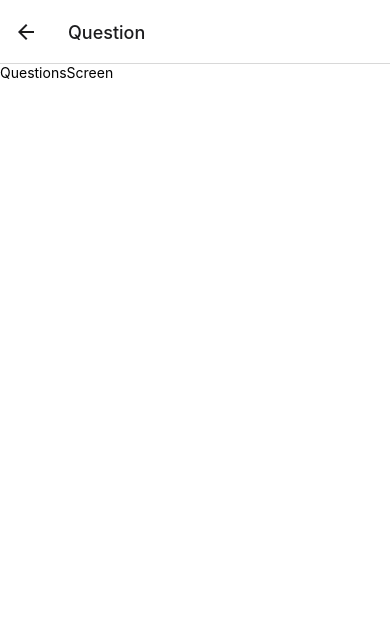
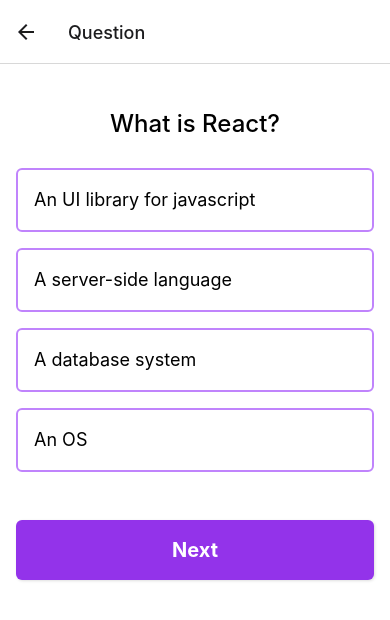
Before and after one commit to Rahul8320/Expo-Quiz-App, a React Native app: screen /Question in a window 390 px wide. Shown: the top 620 px of the page. Built offline with nearby package versions, Linux system fonts and the light colour scheme.

Commit message:
Add Questions Screen

```diff
--- /dev/null
+++ b/src/config/questions.js
@@ -0,0 +1,57 @@
+export const reactQuestions = [
+  {
+    id: 1,
+    question: "What is React?",
+    options: [
+      "An UI library for javascript",
+      "A server-side language",
+      "A database system",
+      "An OS",
+    ],
+    correctAnswer: "An UI library for javascript",
+  },
+  {
+    id: 2,
+    question: "What is the virtual DOM?",
+    options: [
+      "A representation of the DOM",
+      "A way to manipulate the DOM",
+      "A method for caching",
+      "A way to store state",
+    ],
+    correctAnswer: "A representation of the DOM",
+  },
+  {
+    id: 3,
+    question: "Purpose of 'render' method in React component?",
+    options: [
+      "A representation of the DOM",
+      "A way to manipulate the DOM",
+      "A method for caching",
+      "A way to store state",
+    ],
+    correctAnswer: "A representation of the DOM",
+  },
+  {
+    id: 4,
+    question: "Difference between React and React Native?",
+    options: [
+      "A representation of the DOM",
+      "A way to manipulate the DOM",
+      "A method for caching",
+      "A way to store state",
+    ],
+    correctAnswer: "A representation of the DOM",
+  },
+  {
+    id: 5,
+    question: "Purpose of 'useState' hook in React?",
+    options: [
+      "A representation of the DOM",
+      "A way to manipulate the DOM",
+      "A method for caching",
+      "A way to store state",
+    ],
+    correctAnswer: "A representation of the DOM",
+  },
+];
--- a/src/screens/Questions.js
+++ b/src/screens/Questions.js
@@ -1,9 +1,90 @@
-import { StyleSheet, Text, View } from "react-native";
+import { useEffect, useState } from "react";
+import {
+  Alert,
+  StyleSheet,
+  Text,
+  TouchableHighlight,
+  TouchableOpacity,
+  View,
+} from "react-native";
+import { reactQuestions } from "../config/questions";
+import tw from "twrnc";
 
 const QuestionsScreen = () => {
+  const [currentQuestionIndex, setCurrentQuestionIndex] = useState(0);
+  const [isLastQuestion, setIsLastQuestion] = useState(false);
+  const [selectedOption, setSelectedOption] = useState(null);
+  const [isCorrectAnswer, setIsCorrectAnswer] = useState(false);
+  const [score, setScore] = useState(0);
+
+  const handleNextQuestion = () => {
+    if (reactQuestions.length - 1 > currentQuestionIndex) {
+      setCurrentQuestionIndex((prev) => prev + 1);
+      setSelectedOption(null);
+      setIsCorrectAnswer(false);
+    } else {
+      Alert.alert(`Score: ${score} / ${reactQuestions.length * 10}`);
+    }
+  };
+
+  const handleSubmitAnswer = (option) => {
+    setSelectedOption(option);
+
+    if (option === reactQuestions[currentQuestionIndex].correctAnswer) {
+      setIsCorrectAnswer(true);
+      setScore((prev) => prev + 10);
+    } else {
+      setIsCorrectAnswer(false);
+    }
+  };
+
+  useEffect(() => {
+    if (currentQuestionIndex === reactQuestions.length - 1) {
+      setIsLastQuestion(true);
+    }
+  }, [currentQuestionIndex]);
+
   return (
-    <View>
-      <Text>QuestionsScreen</Text>
+    <View style={tw`mt-2 p-4`}>
+      <Text style={tw`text-2xl font-medium text-center my-5`}>
+        {reactQuestions[currentQuestionIndex].question}
+      </Text>
+      {reactQuestions[currentQuestionIndex].options.map((option, index) => (
+        <TouchableOpacity
+          key={index}
+          style={tw`border-2 p-4 my-2 rounded-md ${
+            selectedOption && "border-purple-300 bg-gray-200/60"
+          } ${
+            selectedOption === option
+              ? isCorrectAnswer
+                ? "bg-green-400 border-green-600"
+                : "bg-red-400 border-red-600"
+              : "border-purple-400"
+          }`}
+          disabled={selectedOption !== null}
+          onPress={() => handleSubmitAnswer(option)}
+        >
+          <Text
+            style={tw`text-lg ${
+              selectedOption !== null
+                ? selectedOption === option
+                  ? "text-black"
+                  : "text-gray-500/80"
+                : ""
+            }`}
+          >
+            {option}
+          </Text>
+        </TouchableOpacity>
+      ))}
+      <TouchableOpacity
+        onPress={handleNextQuestion}
+        style={tw`bg-purple-600 mt-10 p-4 rounded-md shadow-md`}
+      >
+        <Text style={tw`text-white text-xl text-center font-bold`}>
+          {isLastQuestion ? "Finish" : "Next"}
+        </Text>
+      </TouchableOpacity>
     </View>
   );
 };
--- a/src/screens/Splash.js
+++ b/src/screens/Splash.js
@@ -1,4 +1,4 @@
-import { Image, Pressable, StyleSheet, Text, View } from "react-native";
+import { Image, StyleSheet, Text, TouchableOpacity, View } from "react-native";
 import tw from "twrnc";
 
 const SplashScreen = ({ navigation }) => {
@@ -13,7 +13,7 @@
         Instructions
       </Text>
       <View
-        style={tw`bg-purple-600 m-2 p-3 rounded-md h-30 w-80 items-center justify-center`}
+        style={tw`bg-purple-500 m-2 p-3 rounded-md h-30 w-80 items-center justify-center`}
       >
         <Text style={tw`text-white text-lg`}>Each quiz has Four Options</Text>
         <Text style={tw`text-white text-lg my-1`}>
@@ -24,12 +24,12 @@
         </Text>
       </View>
 
-      <Pressable
+      <TouchableOpacity
         style={tw`bg-purple-600 mt-10 px-8 py-2 rounded-md shadow-md`}
         onPress={() => navigation.navigate("Question")}
       >
         <Text style={tw`text-white text-lg font-medium`}>Start</Text>
-      </Pressable>
+      </TouchableOpacity>
     </View>
   );
 };
```
